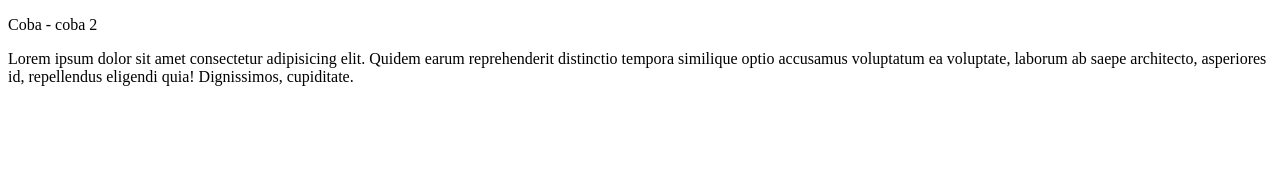
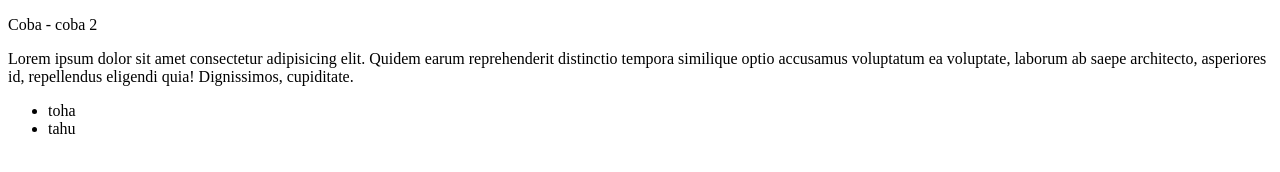
Before and after one commit to toha518/toha-git-test2, a plain HTML site: page index.html in a window 1280 px wide. Drawn offline with Linux system fonts and the light colour scheme.

Commit message:
add list

```diff
--- a/index.html
+++ b/index.html
@@ -9,5 +9,9 @@
 <body>
     <p>Coba - coba 2</p>
     <p>Lorem ipsum dolor sit amet consectetur adipisicing elit. Quidem earum reprehenderit distinctio tempora similique optio accusamus voluptatum ea voluptate, laborum ab saepe architecto, asperiores id, repellendus eligendi quia! Dignissimos, cupiditate.</p>
+    <ul>
+        <li>toha</li>
+        <li>tahu</li>
+    </ul>
 </body>
 </html>
```
